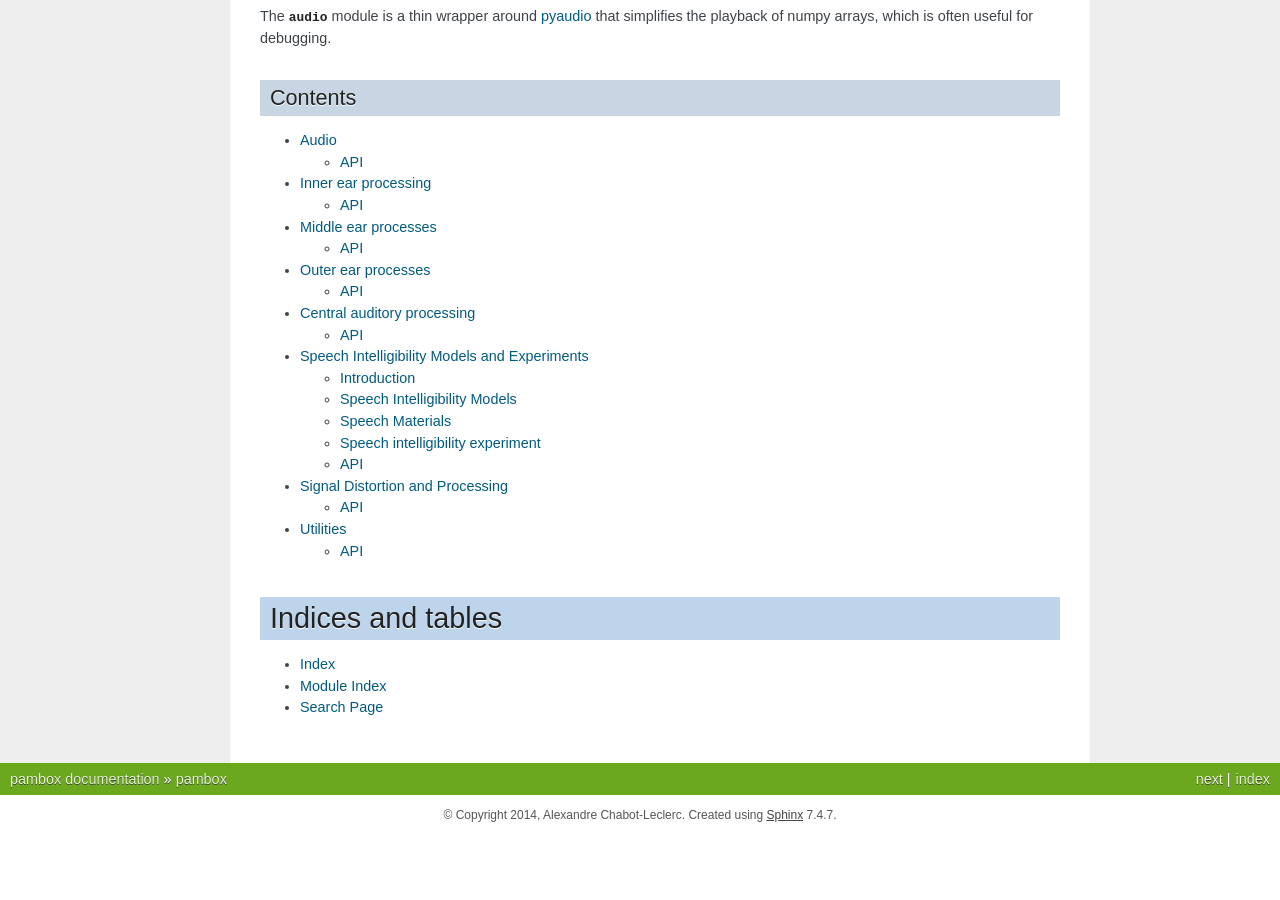
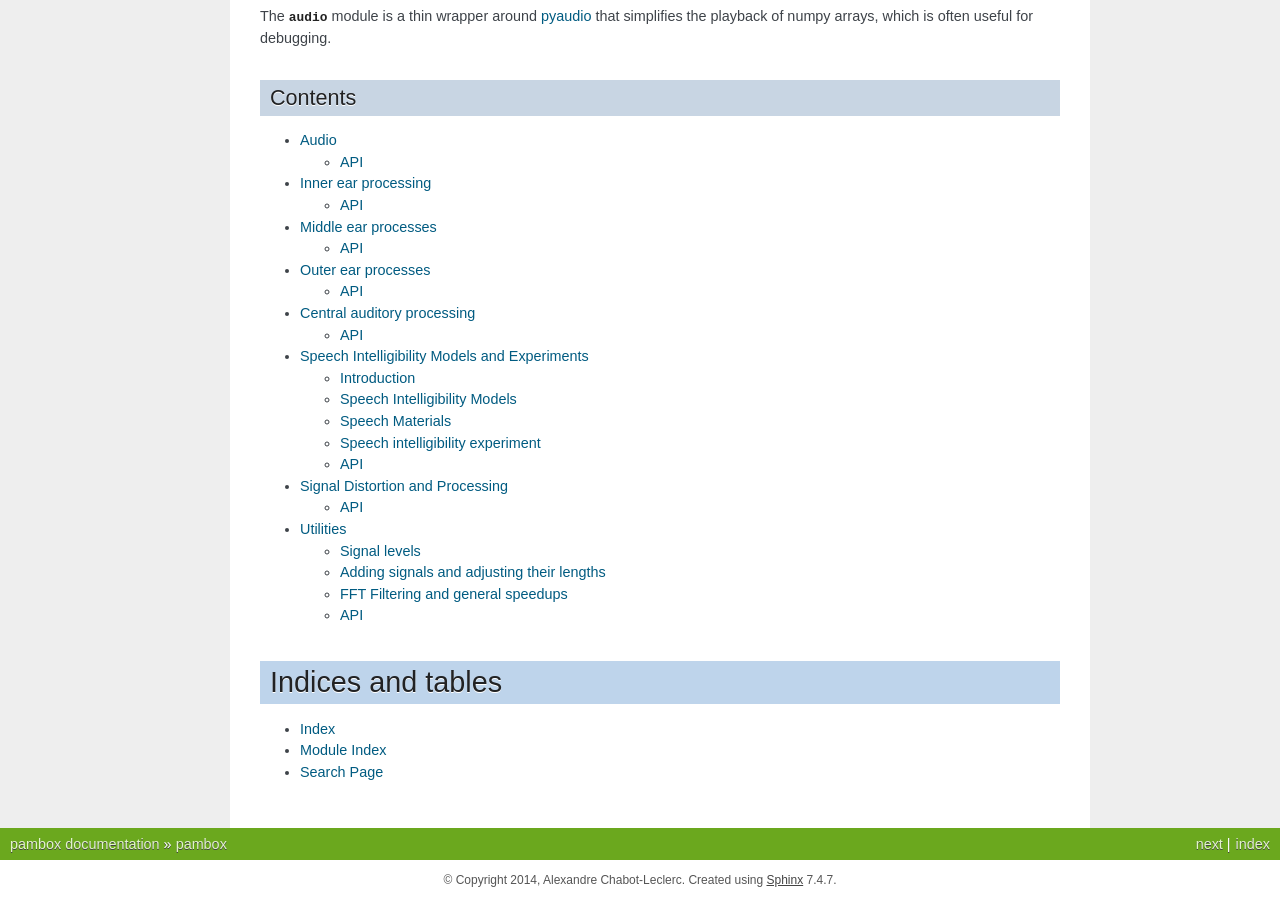
Before and after one commit to achabotl/pambox, a Sphinx documentation site: the page built from docs/index.rst, in a window 1280 px wide and 900 px high, scrolled down 783 px. Built offline with Sphinx 7.4.7, drawn with Linux system fonts in a browser that asks for light colours; before the commit the page ends 1618 px from its top, so only the background shows below that; some of the changed lines change nothing that is shown.

Commit message:
Add docs for utils module

```diff
--- a/docs/utils/index.rst
+++ b/docs/utils/index.rst
@@ -1,7 +1,73 @@
 Utilities
 =========
 
+The :mod:`~pambox.utils` groups together function that are not auditory
+processes but that are, nonetheless, useful or essential to manipulate signals.
 
+Signal levels
+-------------
+
+`pambox` defines a reference level for digital signals. The convention is
+that a signal with a root-mean-square (RMS) value of 1 corresponds to a level
+of 0 dB SPL. In other words:
+
+.. math::
+  L [dB SPL] = 20 * \log_{10}\frac{P}{Ref},
+
+where :math:`Ref` is 1.
+
+The functions :py:func:`~pambox.utils.setdbspl`,
+:py:func:`~pambox.utils.dbspl`, and :py:func:`~pambox.utils.rms` help in
+doing this conversion.
+
+Adding signals and adjusting their lengths
+------------------------------------------
+
+Adding together signals loaded from disks is often problematic because they
+tend to have different lengths. The functions
+:py:func:`~pambox.utils.add_signals` and
+:py:func:`~pambox.utils.make_same_length` simplify this. The former simply
+adds two signals and pads the shortest one with zeros if necessary. The
+latter force two signals to be of the same lengths by either zero-padding the
+shortest (default) or by cutting the second signal to the length of the
+first, for example::
+
+    >>> a = [1, 1]
+    >>> b = [2, 2, 2]
+    >>> make_same_length(a, b)
+    [1, 1, 0], [2, 2, 2]
+    >>> make_same_length(a, b, extend_first=False)
+    [1, 1], [2, 2]
+
+This can be useful when using models operating in the envelope domain,
+as padding with zeros increase the energy at low modulation frequencies.
+
+
+The :py:func:`~pambox.utils.int2srt` function finds the speech reception
+threshold (SRT) for a given intelligibility curve. It is actually a more
+general linear interpolation function, but the most common use case in this
+toolbox is to find SRTs.
+
+The function :py:func:`~pambox.utils.psy_fn` calculates a psychometric
+function based on a mean (that would be the SRT @ 50%) and a standard
+deviation. This function can be useful when trying to fit a psychometric
+function to a series of data points.
+
+
+FFT Filtering and general speedups
+----------------------------------
+
+FIR filtering is rather slow when using long impulse responses. The function
+:py:func:`~pambox.utils.fftfilt` makes such filtering faster by executing the
+filtering using the overlap-and-add method in the frequency domain
+rather than as a convolution. It is largely inspired from the Matlab
+implementation and was adapted from a `suggested addition to Scipy
+<http://projects.scipy.org/scipy/attachment/ticket/837/fftfilt.py>`_.
+It might be removed from the toolbox if `fftfilt` becomes a part of Scipy.
+
+The function :py:func:`~pambox.utils.next_pow_2` is a convenient way to
+obtain the next power of two for a given integer. It's mostly useful when
+picking an FFT length.
 
 API
 ---
```
